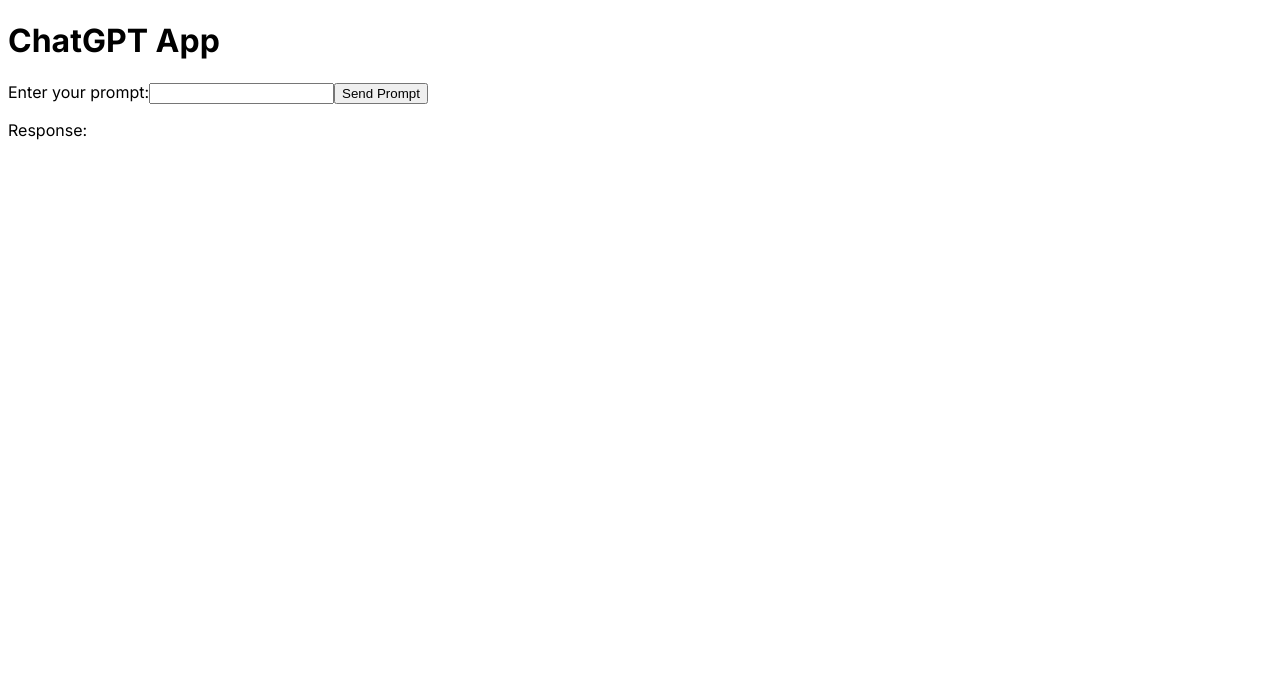
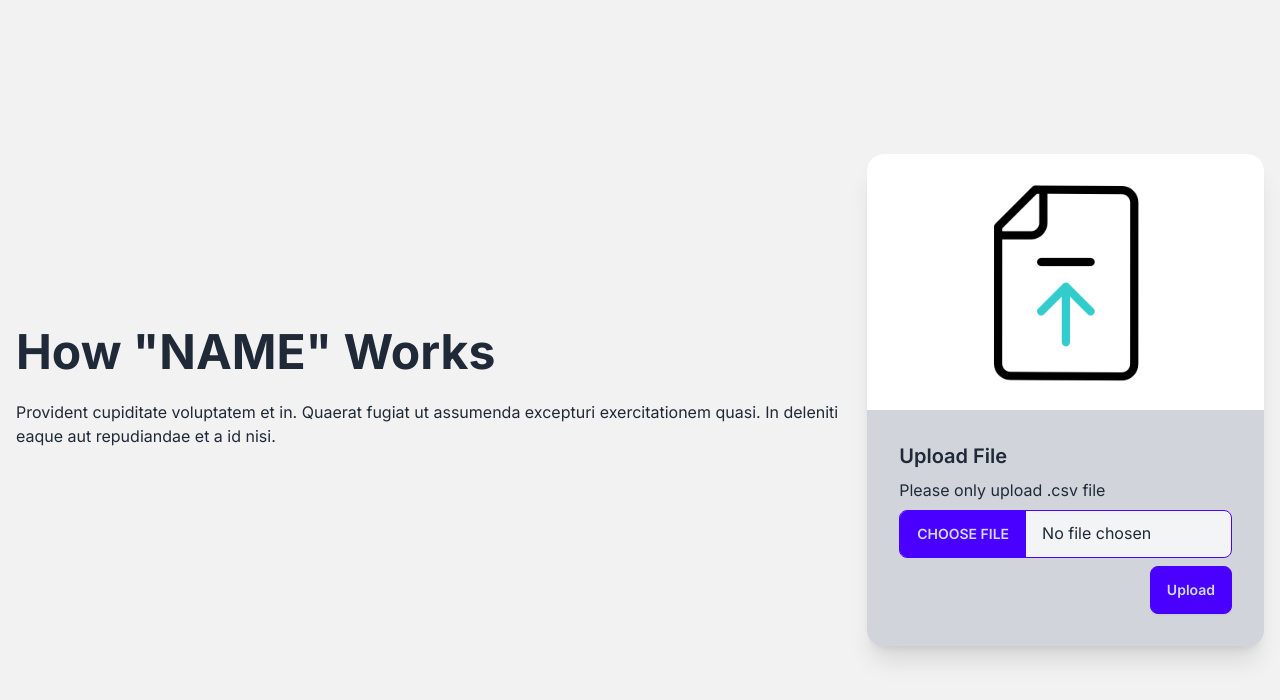
Before and after one commit to cyn900/AI-EarthHack, a Next.js app in the folder client/: page / in a window 1280 px wide. Shown: the top 700 px of the page. Built offline with nearby package versions, Linux system fonts and the light colour scheme.

Commit message:
add home & intent page

```diff
--- a/client/package.json
+++ b/client/package.json
@@ -16,6 +16,7 @@
   },
   "devDependencies": {
     "autoprefixer": "^10.0.1",
+    "daisyui": "^4.5.0",
     "postcss": "^8",
     "tailwindcss": "^3.3.0"
   }
--- a/client/src/app/globals.css
+++ b/client/src/app/globals.css
@@ -2,26 +2,26 @@
 @tailwind components;
 @tailwind utilities;
 
-:root {
-  --foreground-rgb: 0, 0, 0;
-  --background-start-rgb: 214, 219, 220;
-  --background-end-rgb: 255, 255, 255;
-}
+/*:root {*/
+/*  --foreground-rgb: 0, 0, 0;*/
+/*  --background-start-rgb: 214, 219, 220;*/
+/*  --background-end-rgb: 255, 255, 255;*/
+/*}*/
 
-@media (prefers-color-scheme: dark) {
-  :root {
-    --foreground-rgb: 255, 255, 255;
-    --background-start-rgb: 0, 0, 0;
-    --background-end-rgb: 0, 0, 0;
-  }
-}
+/*@media (prefers-color-scheme: dark) {*/
+/*  :root {*/
+/*    --foreground-rgb: 255, 255, 255;*/
+/*    --background-start-rgb: 0, 0, 0;*/
+/*    --background-end-rgb: 0, 0, 0;*/
+/*  }*/
+/*}*/
 
-body {
-  color: rgb(var(--foreground-rgb));
-  background: linear-gradient(
-      to bottom,
-      transparent,
-      rgb(var(--background-end-rgb))
-    )
-    rgb(var(--background-start-rgb));
-}
+/*body {*/
+/*  color: rgb(var(--foreground-rgb));*/
+/*  background: linear-gradient(*/
+/*      to bottom,*/
+/*      transparent,*/
+/*      rgb(var(--background-end-rgb))*/
+/*    )*/
+/*    rgb(var(--background-start-rgb));*/
+/*}*/
--- /dev/null
+++ b/client/src/app/intent/page.js
@@ -0,0 +1,54 @@
+"use client";
+
+import {useState} from "react";
+
+export default function Page() {
+    const categories = ['Category 1', 'Category 2', 'Category 3', 'Category 4', 'Category 5', 'Category 6', 'Category 7', 'Category 8', 'Category 9', 'Category 10']
+    const [categoryScores, setCategoryScores] = useState(categories.reduce((acc, category) => ({ ...acc, [category]: 3 }), {}));
+
+    const handleScoreChange = (category, score) => {
+        setCategoryScores((prevScores) => ({ ...prevScores, [category]: score }));
+    };
+
+
+
+    return (
+        <div className="hero min-h-screen bg-base-200">
+            <div className="hero-content text-center">
+                <div className="max-w-screen-2xl">
+                    <h1 className="text-5xl font-bold"> Evaluation Personalization </h1>
+                    <p className="py-6">*Each project gets a score out of 100 points, adjust success indicators based on your standards</p>
+
+                    <div className="max-w-screen-2xl grid grid-cols-2 gap-4">
+                        {categories.map((category, index) => (
+                            <div key={index} className="flex flex-row mb-4">
+                                <h1 className="text-right">{category}</h1>
+                                <div className="mx-4">
+                                    <input type="range"
+                                           min={0}
+                                           max="5"
+                                           step="1"
+                                           className="range range-primary"
+                                           value={categoryScores[category]}
+                                           onChange={(e) => handleScoreChange(category, parseInt(e.target.value, 10))}
+                                    />
+                                    <div className="w-full flex justify-between text-xs px-2">
+                                        <span>0</span>
+                                        <span>1</span>
+                                        <span>2</span>
+                                        <span>3</span>
+                                        <span>4</span>
+                                        <span>5</span>
+                                    </div>
+                                </div>
+                                <p> {categoryScores[category]} / 5 </p>
+                            </div>
+                        ))}
+                    </div>
+
+                    <button className="btn btn-primary"> Submit </button>
+                </div>
+            </div>
+        </div>
+    )
+}
--- a/client/src/app/layout.js
+++ b/client/src/app/layout.js
@@ -1,5 +1,5 @@
 import { Inter } from 'next/font/google'
-// import './globals.css'
+import './globals.css'
 
 const inter = Inter({ subsets: ['latin'] })
 
@@ -10,7 +10,7 @@
 
 export default function RootLayout({ children }) {
   return (
-    <html lang="en">
+    <html lang="en" data-theme="light">
       <body className={inter.className}>{children}</body>
     </html>
   )
--- a/client/src/app/page.js
+++ b/client/src/app/page.js
@@ -3,18 +3,28 @@
 // ./src/app/page.js
 import { useState } from 'react';
 import axios from 'axios';
+import Image from 'next/image'
 
 export default function Home() {
-  const [prompt, setPrompt] = useState('');
+
+    const [file, setFile] = useState(null);
+    const [loading, setLoading] = useState(false); // Track the loading state
     const [response, setResponse] = useState('');
-
-  const handlePromptChange = (e) => {
-    setPrompt(e.target.value);
+    const handleChangeForm = (e) => {
+        e.preventDefault()
+        if (e.target.name === 'csv-form') {
+            const selectedFile = e.target.files?.[0];
+            setFile(selectedFile || null);
+        }
     };
 
-  const handleSendPrompt = async(e) => {
+    const handleSubmitForm = async(e) => {
         e.preventDefault();
-
+        if (!file) {
+            alert('Please select a file');
+        } else if (!file.name.endsWith('.csv')) {
+            alert('Please select .csv file');
+        } else {
             try {
                 const response = await axios.get('http://localhost:5000/healthcheck');
                 console.log(response.data);
@@ -23,20 +33,53 @@
             } catch (error) {
                 console.error('Error sending prompt:', error);
             }
+        }
     };
 
     return (
-      <div>
-        <h1>ChatGPT App</h1>
-        <div>
-          <label>Enter your prompt:</label>
-          <input type="text" value={prompt} onChange={handlePromptChange} />
-          <button onClick={handleSendPrompt}>Send Prompt</button>
+        <div className="hero min-h-screen bg-base-200">
+            <div className="hero-content flex-col lg:flex-row">
+                <div className="text-center lg:text-left">
+                    <h1 className="text-5xl font-bold"> How "NAME" Works </h1>
+                    <p className="py-6">Provident cupiditate voluptatem et in. Quaerat fugiat ut assumenda excepturi exercitationem quasi. In deleniti eaque aut repudiandae et a id nisi.</p>
                 </div>
-        <div>
-          <p>Response:</p>
-          <p>{response}</p>
+                <div className="card self-center bg-gray-300 shadow-xl">
+                    <figure className='w-full aspect-square max-h-64 bg-white'>
+                        <div className='relative h-full aspect-square'>
+                            <Image
+                                src="/upload.gif"
+                                alt="upload"
+                                fill
+                            />
+                        </div>
+                    </figure>
+
+                    <div className="card-body">
+                        <h2 className="card-title"> Upload File </h2>
+                        <p> Please only upload .csv file  </p>
+                        <form onSubmit={handleSubmitForm} encType="multipart/form-data" className="card-actions justify-end">
+                            <input id='file-input' type="file" onChange={handleChangeForm} name="csv-form" className="file-input file-input-bordered file-input-primary w-full bg-gray-100" />
+                            {
+                                loading ? <span className="btn loading loading-spinner text-primary"></span> :
+                                    <button className='btn btn-primary' type='submit'> Upload </button>
+                            }
+                        </form>
                     </div>
                 </div>
+            </div>
+        </div>
+
+        // <div>
+        //   <h1>ChatGPT App</h1>
+        //   <div>
+        //     <label>Enter your prompt:</label>
+        //     <input type="text" value={prompt} onChange={handlePromptChange} />
+        //     <button onClick={handleSendPrompt}>Send Prompt</button>
+        //   </div>
+        //   <div>
+        //     <p>Response:</p>
+        //     <p>{response}</p>
+        //   </div>
+        // </div>
     );
 }
--- a/client/tailwind.config.js
+++ b/client/tailwind.config.js
@@ -5,14 +5,5 @@
     './src/components/**/*.{js,ts,jsx,tsx,mdx}',
     './src/app/**/*.{js,ts,jsx,tsx,mdx}',
   ],
-  theme: {
-    extend: {
-      backgroundImage: {
-        'gradient-radial': 'radial-gradient(var(--tw-gradient-stops))',
-        'gradient-conic':
-          'conic-gradient(from 180deg at 50% 50%, var(--tw-gradient-stops))',
-      },
-    },
-  },
-  plugins: [],
+  plugins: [require("daisyui")],
 }
```
Also changed, not shown: client/public/upload.gif (added), client/src/app/result/page.js (added), 1 other file (tests, documents, lock files or other folders). Lines whose indentation alone changed are shown as unchanged.
